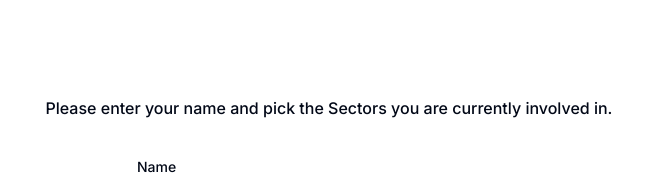
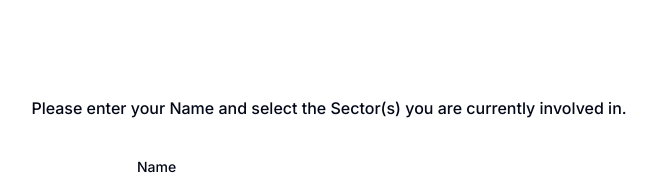
Before and after one commit to darikmohammed/spa-challenge, a Next.js app: page / in a window 1280 px wide. Shown: the top 180 px of the page, without its empty margins (311-967 px from the left). Built offline with nearby package versions, Linux system fonts and the light colour scheme; no server answers; the database is empty.

Commit message:
fix: details page routing issue

```diff
--- a/src/app/page.jsx
+++ b/src/app/page.jsx
@@ -20,8 +20,8 @@ export default function Home() {
   return (
     <main className="flex min-h-screen flex-col items-center gap-10 p-24">
       <h1 className=" text-base font-medium">
-        Please enter your name and pick the Sectors you are currently involved
-        in.
+        Please enter your Name and select the Sector(s) you are currently
+        involved in.
       </h1>
       <Form />
     </main>
--- a/src/app/user/[slug]/page.jsx
+++ b/src/app/user/[slug]/page.jsx
@@ -1,6 +1,7 @@
 'use client';
 
 import * as React from 'react';
+import { useRouter } from 'next/navigation';
 
 import { useToast } from '@/components/ui/use-toast';
 
@@ -10,6 +11,7 @@ import { Loader2 } from 'lucide-react';
 import UserDetail from '@/components/detail';
 
 function DetailPage({ params }) {
+  const router = useRouter();
   const { slug } = params;
 
   const [loading, setLoading] = React.useState(false);
@@ -29,6 +31,15 @@ function DetailPage({ params }) {
   };
 
   React.useEffect(() => {
+    // Check if userID is present in local storage
+    const userID = localStorage.getItem('userID');
+
+    // If userID is not present, redirect to the home page
+    if (!userID) {
+      router.push('/');
+      return;
+    }
+
     fetchUserDetail()
       .then((data) => {
         setUserDetail(data);
--- a/src/components/detail.jsx
+++ b/src/components/detail.jsx
@@ -71,7 +71,7 @@ function UserDetail({ userDetail }) {
             <Form
               edit={true}
               user={userDetail?.user?.name}
-              id = {userDetail?.user?.id}
+              id={userDetail?.user?.id}
               sector={extractSectorIds()}
             />
           </SheetContent>
```
